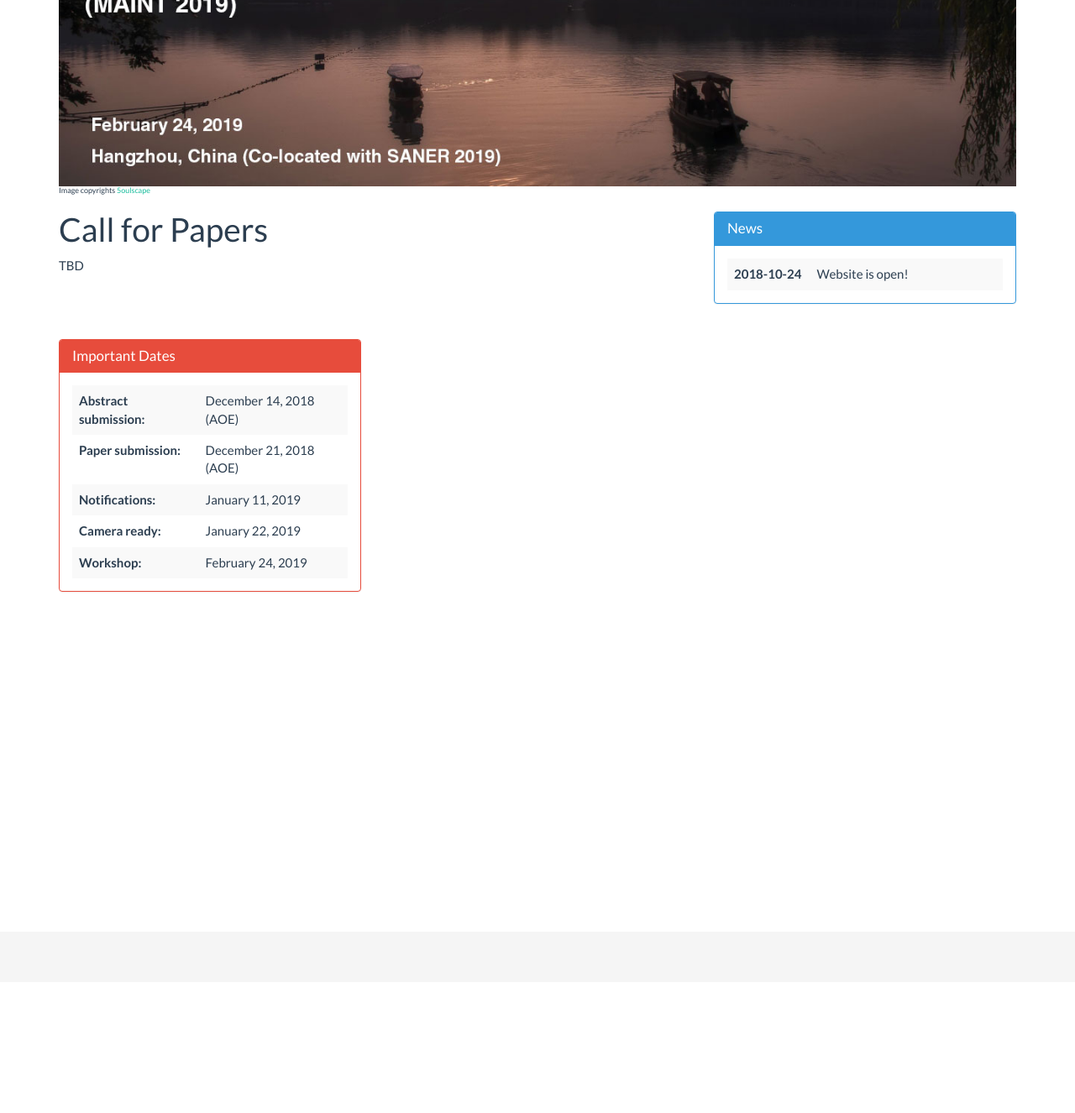
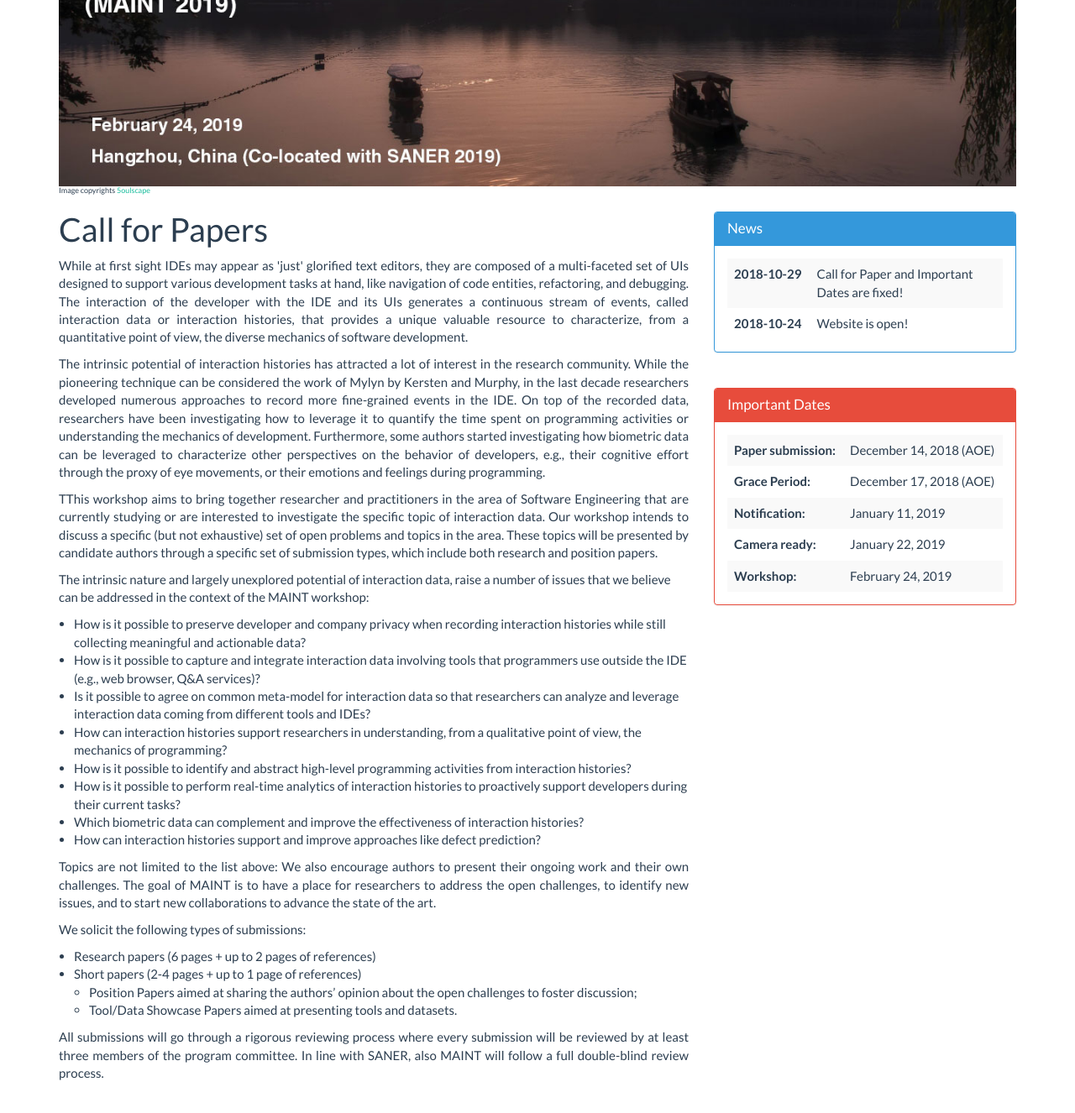
Before and after one commit to maint2019/maint2019.github.io, a Jekyll site: the page built from call-for-papers.html, in a window 1280 px wide and 1400 px high, scrolled down 230 px. Shown: the top 1326 px of the window at 84% size. Built offline with Jekyll 4.4.1, drawn with Linux system fonts in a browser that asks for light colours; nearby versions of some CDN libraries; library files that are not in the unit come from our copies; before the commit the page ends 1056 px from its top, so only the background shows below that.

Commit message:
Issues #1 and #2: Updating Call for Paper and Important Dates

```diff
--- a/_layouts/default.html
+++ b/_layouts/default.html
@@ -41,6 +41,10 @@
                      <table class="table table-striped table-hover">
                        <tbody>
                         <tr>
+                           <th width="30%">2018-10-29</th>
+                           <td>Call for Paper and Important Dates are fixed!</td>
+                        </tr>
+                        <tr>
                            <th width="30%">2018-10-24</th>
                            <td>Website is open!</td>
                         </tr>
@@ -58,15 +62,15 @@
                      <table class="table table-striped table-hover">
                        <tbody>
                          <tr>
-                           <td><strong>Abstract submission:</strong></td>
+                           <td><strong>Paper submission:</strong></td>
                            <td>December 14, 2018 (AOE)</td>
                          </tr>
                          <tr>
-                           <td><strong>Paper submission:</strong></td>
-                           <td>December 21, 2018 (AOE)</td>
-                         </tr>
+                            <td><strong>Grace Period:</strong></td>
+                            <td>December 17, 2018 (AOE)</td>
+                          </tr>
                          <tr>
-                           <td><strong>Notifications:</strong></td>
+                           <td><strong>Notification:</strong></td>
                            <td>January 11, 2019</td>
                          </tr>
                          <tr>
--- a/call-for-papers.html
+++ b/call-for-papers.html
@@ -3,30 +3,37 @@ layout: default
 title: "MAINT 2019: Call for Papers"
 ---
 <h1>Call for Papers</h1>
-<p>TBD</p>
-<!--
-<p class="text-justify">While at a shallow look IDEs may appear as 'just' empowered text editors, they are composed of a multi-faceted set of UIs that are designed to support various development tasks at hand, like navigation of code entities, program refactoring, and program debugging. The interaction of the developer with the IDE and its UIs generates a continuous stream of events, called interaction data or interaction histories, that provide a unique valuable resource to characterize, from a quantitative point of view, the diverse mechanics of software development.</p>
 
-<p class="text-justify">The intrinsic potential of interaction histories has attracted a lot of interest in the research community. While the pioneering technique can be considered the work of Mylyn by Murphy et al., more recent approaches focused on recording simple events in the IDE. On top of the recorded data, researchers have been investigating how to leverage it to quantify the time spent on programming activities or understanding the mechanics of development. Furthermore, some authors started investigating how biometric data can be leveraged to characterize other perspectives on developers' behavior, e.g., their cognitive effort through the proxy of eye movements, or developers' emotions and feelings during programming.</p>
+<p class="text-justify">While at first sight IDEs may appear as 'just' glorified text editors, they are composed of a multi-faceted set of UIs designed to support various development tasks at hand, like navigation of code entities, refactoring, and debugging. The interaction of the developer with the IDE and its UIs generates a continuous stream of events, called interaction data or interaction histories, that provides a unique valuable resource to characterize, from a quantitative point of view, the diverse mechanics of software development.</p>
 
-<p class="text-justify">The workshop is aimed to bring together researcher and practitioners in the area of Software Engineering that are currently studying or are interested to investigate the specific topic of interaction histories as defined above. The domain of interaction histories, and in particular the nature and potential of such data, raises various issues that are of particular interest in the context of MAINT, and that essentially are open problems in the research area (but are not limited to them):</p>
+<p class="text-justify">The intrinsic potential of interaction histories has attracted a lot of interest in the research community. While the pioneering technique can be considered the work of Mylyn by Kersten and Murphy, in the last decade researchers developed numerous approaches to record more fine-grained events in the IDE. On top of the recorded data, researchers have been investigating how to leverage it to quantify the time spent on programming activities or understanding the mechanics of development. Furthermore, some authors started investigating how biometric data can be leveraged to characterize other perspectives on the behavior of developers, e.g., their cognitive effort through the proxy of eye movements, or their emotions and feelings during programming.</p>
+
+<p class="text-justify">TThis workshop aims to bring together researcher and practitioners in the area of Software Engineering that are currently studying or are interested to investigate the specific topic of interaction data. Our workshop intends to discuss a specific (but not exhaustive) set of open problems and topics in the area. These topics will be presented by candidate authors through a specific set of submission types, which include both research and position papers.</p>
+
+
+<p>The intrinsic nature and largely unexplored potential of interaction data, raise a number of issues that we believe can be addressed in the context of the MAINT workshop:</p>
 <ul>
-  <li>How is it possible to perform real time analytics of interaction histories to support the current tasks of developers?</li>
-  <li>How can interaction histories help researchers understand from a quantitative point of view the mechanics of programming in general and of specific tasks like comprehension, navigation, and debugging?</li>
-  <li>How is it possible to capture and analyze micro evolutions of software artifacts based on the systematic and/or non-systematic editing operations in interaction histories?</li>
+  <li>How is it possible to preserve developer and company privacy when recording interaction histories while still collecting meaningful and actionable data?</li>
+  <li>How is it possible to capture and integrate interaction data involving tools that programmers use outside the IDE (e.g., web browser, Q&A services)?</li>
+  <li>Is it possible to agree on common meta-model for interaction data so that researchers can analyze and leverage interaction data coming from different tools and IDEs?</li>
+  <li>How can interaction histories support researchers in understanding, from a qualitative point of view, the mechanics of programming?</li>
+  <li>How is it possible to identify and abstract high-level programming activities from interaction histories?</li>
+  <li>How is it possible to perform real-time analytics of interaction histories to proactively support developers during their current tasks?</li>
   <li>Which biometric data can complement and improve the effectiveness of interaction histories?</li>
-  <li>How is it possible to preserve developer and company privacy when recording interaction histories?</li>
-  <li>How is it possible to capture interaction data that involves other tools programmers use outside the IDE (e.g., the web browser)?</li>
-  <li>How is it possible to abstract and identify high level programming activities from interaction histories?</li>
   <li>How can interaction histories support and improve approaches like defect prediction?</li>
 </ul>
 
-<p class="text-justify">We believe that the research community can benefit of a specific venue to openly present new ideas to address the open problems above, identify new issues, and foster new collaborations that may result in solid research results and advancements on the state of the art. We solicit the following types of submissions:</p>
+<p class="text-justify">Topics are not limited to the list above: We also encourage authors to present their ongoing work and their own challenges. The goal of MAINT is to have a place for researchers to address the open challenges, to identify new issues, and to start new collaborations to advance the state of the art.</p>
+
+<p>We solicit the following types of submissions:</p>
+
 <ul>
-  <li>Research papers (6-8 pages + up to 2 pages of references)</li>
-  <li>Position papers (2-4 pages + 1 page of references)</li>
-  <li>Tool/IDE Plugins/Dataset Showcase (2-4 pages + 1 page of references)</li>
+  <li>Research papers (6 pages + up to 2 pages of references)</li>
+  <li>Short papers (2-4 pages + up to 1 page of references)</li>
+  <ul>
+      <li>Position Papers aimed at sharing the authors’ opinion about the open challenges to foster discussion;</li>
+      <li>Tool/Data Showcase Papers aimed at presenting tools and datasets.</li>
+  </ul>
 </ul>
 
-<p class="text-justify">All submissions will go through a rigorous reviewing process in which every valid submission will be reviewed by at least three program committee members. As with SANER 2019, our workshop also follows a full double-blind review process.</p>
--->
+<p class="text-justify">All submissions will go through a rigorous reviewing process where every submission will be reviewed by at least three members of the program committee. In line with SANER, also MAINT will follow a full double-blind review process.</p>
--- a/team.html
+++ b/team.html
@@ -5,6 +5,6 @@ title: "MAINT 2019: Team"
 <h1>Team</h1>
 <h3>Workshop Co-organizers</h3>
 <ul>
-  <li><a href="http://robertominelli.com/">Roberto Minelli</a> (Università della Svizzera italiana, Switzerland)</li>
-  <li><a href="http://www.se.cs.titech.ac.jp/~hayashi/">Shinpei Hayashi</a> (Tokyo Institute of Technology, Japan)</li>
+  <li><a href="http://robertominelli.com/">Roberto Minelli</a> @ <a href="https://si.usi.ch">Software Institute (USI), Switzerland</a></li>
+  <li><a href="http://www.se.cs.titech.ac.jp/~hayashi/">Shinpei Hayashi</a> @ <a href="https://www.titech.ac.jp/english/">Tokyo Institute of Technology, Japan</a></li>
 </ul>
```
